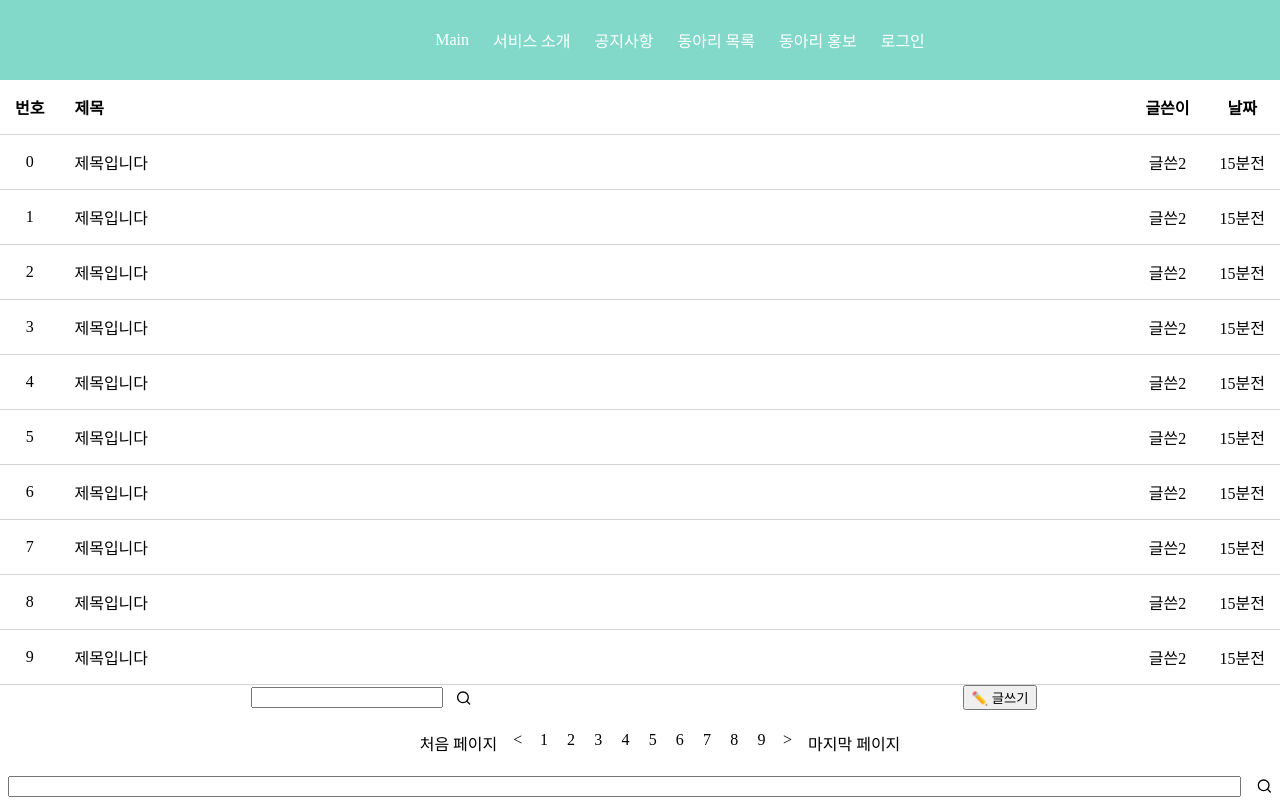
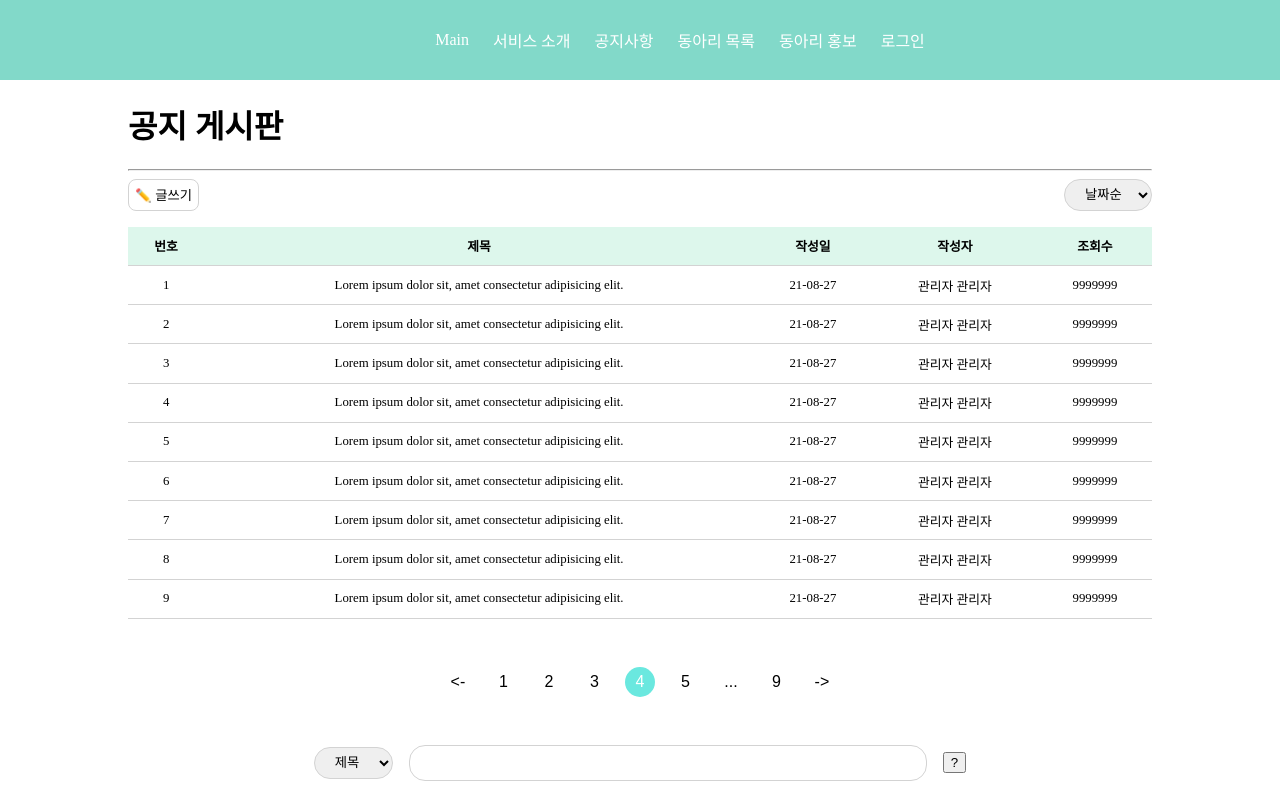
Before and after one commit to modern-agile-team/dongurami-front, a Next.js app: page /notice in a window 1280 px wide. Built offline with nearby package versions, Linux system fonts and the light colour scheme.

Commit message:
Add(junsang/board): 게시판 목록 페이지 추가 #101

```diff
--- a/src/components/Notice/Notice.js
+++ /dev/null
@@ -1,27 +0,0 @@
-import Link from 'next/link';
-import Header from "../Common/Header";
-import NoticeTable from "./NoticeTable";
-import NoticeSearch from "./NoticeSearch";
-import NoticePagination from "./NoticePagination";
-import styles from "../../styles/Board/Notice/Notice.module.scss";
-
-function Notice() {
-  return (
-    <div>
-      <Header />
-      <div className={styles.container}>
-        <NoticeTable />
-        <div>
-          <NoticeSearch />
-          <Link href="/write" passHref>
-            <button>✏️ 글쓰기</button>
-          </Link>
-        </div>
-        <NoticePagination />
-        <NoticeSearch />
-      </div>
-    </div>
-  );
-}
-
-export default Notice;
--- /dev/null
+++ b/src/components/Notice/Notice.jsx
@@ -0,0 +1,29 @@
+import Header from "../Common/Header";
+import styles from "../../styles/Board/Notice/Notice.module.scss";
+import NoticeTable from './NoticeTable';
+import NoticePagination from './NoticePagination';
+import NoticeSearch from '../Notice/NoticeSearch';
+
+function Notice() {
+  return (
+    <div className={styles.container}>
+      <Header />
+      <div className={styles.innerContainer}>
+        <h1>공지 게시판</h1>
+        <hr />
+        <div className={styles.orderBy}>
+          <button>✏️ 글쓰기</button>
+          <select>
+            <option>날짜순</option>
+            <option>조회수순</option>
+          </select>
+        </div>
+        <NoticeTable />
+        <NoticePagination />
+        <NoticeSearch />
+      </div>
+    </div>
+  );
+}
+
+export default Notice;
--- a/src/components/Notice/NoticePagination.js
+++ /dev/null
@@ -1,24 +0,0 @@
-import React from "react";
-import styles from "../../styles/Board/Notice/NoticePagination.module.scss";
-
-function NoticePagination() {
-  return (
-    <ul className={styles.paginationLists}>
-      <ol className={styles.start}>처음 페이지</ol>
-      <ol className={styles.startArrow}>&lt;</ol>
-      <ol className={styles.num}>1</ol>
-      <ol className={styles.num}>2</ol>
-      <ol className={styles.num}>3</ol>
-      <ol className={styles.num}>4</ol>
-      <ol className={styles.num}>5</ol>
-      <ol className={styles.num}>6</ol>
-      <ol className={styles.num}>7</ol>
-      <ol className={styles.num}>8</ol>
-      <ol className={styles.num}>9</ol>
-      <ol className={styles.endArrow}>&gt;</ol>
-      <ol className={styles.end}>마지막 페이지</ol>
-    </ul>
-  );
-}
-
-export default NoticePagination;
--- /dev/null
+++ b/src/components/Notice/NoticePagination.jsx
@@ -0,0 +1,19 @@
+import styles from "../../styles/Board/Notice/NoticePagination.module.scss";
+
+function NoticePagination() {
+  return (
+    <ul className={styles.pagination}>
+      <li><button>{'<-'}</button></li>
+      <li><button>1</button></li>
+      <li><button>2</button></li>
+      <li><button>3</button></li>
+      <li><button className={styles.selected}>4</button></li>
+      <li><button>5</button></li>
+      <li><button>...</button></li>
+      <li><button>9</button></li>
+      <li><button>{'->'}</button></li>
+    </ul>
+  );
+}
+
+export default NoticePagination;
--- a/src/components/Notice/NoticeSearch.js
+++ /dev/null
@@ -1,13 +0,0 @@
-import React from "react";
-import styles from "../../styles/Board/Notice/NoticeSearch.module.scss";
-import { FiSearch } from "react-icons/fi";
-
-function NoticeSearch() {
-  return (
-    <div className={styles.inputForm}>
-      <input type="text" className={styles.input} />
-      <FiSearch className={styles.FiSearch} />
-    </div>
-  );
-}
-export default NoticeSearch;
--- /dev/null
+++ b/src/components/Notice/NoticeSearch.jsx
@@ -0,0 +1,17 @@
+import styles from "../../styles/Board/Notice/NoticeSearch.module.scss";
+
+function NoticeSearch() {
+  return (
+    <div className={styles.container}>
+      <select>
+        <option>제목</option>
+        <option>내용</option>
+        <option>댓글</option>
+      </select>
+      <input />
+      <button>?</button>
+    </div>
+  );
+}
+
+export default NoticeSearch;
--- a/src/components/Notice/NoticeTable.js
+++ b/src/components/Notice/NoticeTable.jsx
@@ -8,18 +8,20 @@ function NoticeTable() {
         <tr>
           <th>번호</th>
           <th>제목</th>
-          <th>글쓴이</th>
-          <th>날짜</th>
+          <th>작성일</th>
+          <th>작성자</th>
+          <th>조회수</th>
         </tr>
       </thead>
       <tbody>
-        {Array.from({ length: 10 }, (_, i) => (
+        {Array.from({ length: 9 }, (_, i) => (
           <Link href="/post" key={i} passHref>
             <tr>
-              <td>{i}</td>
-              <td>제목입니다</td>
-              <td>글쓴2</td>
-              <td>15분전</td>
+              <td>{i + 1}</td>
+              <td>Lorem ipsum dolor sit, amet consectetur adipisicing elit.</td>
+              <td>21-08-27</td>
+              <td>관리자 관리자</td>
+              <td>9999999</td>
             </tr>
           </Link>
         ))}
--- a/src/styles/Board/Notice/Notice.module.scss
+++ b/src/styles/Board/Notice/Notice.module.scss
@@ -1,8 +1,28 @@
 .container {
   padding-top: 10vh;
-  div {
-    display: flex;
-    justify-content: space-around;
-    align-items: center;
+}
+
+.innerContainer {
+  width: 80%;
+  margin: 0 auto;
+}
+
+.orderBy {
+  width: 100%;
+  margin: 0;
+  display: flex;
+  margin-bottom: 1rem;
+  justify-content: space-between;
+  button {
+    background: inherit;
+    border: 1px solid lightgray;
+    border-radius: .5rem;
+    cursor: pointer;
+  }
+  select {
+    border-radius: 1rem;
+    height: 2rem;
+    padding-left: 1rem;
+    border: 1px solid lightgray;
   }
 }
--- a/src/styles/Board/Notice/NoticePagination.module.scss
+++ b/src/styles/Board/Notice/NoticePagination.module.scss
@@ -1,37 +1,27 @@
-.paginationLists {
+.pagination {
+  list-style-type: none;
   display: flex;
-  justify-content: center;
-}
-.num {
-  padding: 0.3rem 0.6rem;
-  margin: 0;
-  &:hover {
-    text-align: center;
-    border-radius: 20px;
-    background-color: skyblue;
-    cursor: pointer;
+  padding: 0;
+  width: 40%;
+  margin: 3rem auto;
+  justify-content: space-around;
+  li {
+    margin: 0 0.3rem;
+    button {
+      font-size: 1rem;
+      background: inherit;
+      border: none;
+      width: 30px;
+      height: 30px;
+      cursor: pointer;
+    }
+  }
+  li:nth-child(5) > button {
+    color: white;
+    background-color: #6AE8DF;
+    border-radius: 50%;
+  }
+  li:nth-child(7) > button {
+    cursor: default;
   }
 }
-.start,
-.end {
-  padding: 0.3rem 0.5rem;
-  margin: 0;
-
-  &:hover {
-    text-align: center;
-    border-radius: 20px;
-    background-color: skyblue;
-    cursor: pointer;
-  }
-}
-.startArrow,
-.endArrow {
-  padding: 0.3rem 0.5rem;
-  margin: 0;
-  &:hover {
-    text-align: center;
-    border-radius: 20px;
-    background-color: skyblue;
-    cursor: pointer;
-  }
-}
--- a/src/styles/Board/Notice/NoticeSearch.module.scss
+++ b/src/styles/Board/Notice/NoticeSearch.module.scss
@@ -1,16 +1,16 @@
-.inputForm {
-  display: flex;
-  justify-content: center;
-  align-items: center;
-}
-.input {
-  width: 100%;
-  margin-right: 0.5rem;
-  margin-left: 0.5rem;
-}
-.FiSearch {
-  width: 2rem;
-  &:hover {
-    cursor: pointer;
+.container {
+  text-align: center;
+  select {
+    border-radius: 1rem;
+    height: 2rem;
+    padding: 0 1rem;
+    border: 1px solid lightgray;
+  }
+  input {
+    border-radius: 1rem;
+    width: 50%;
+    height: 2rem;
+    margin: 0 1rem;
+    border: 1px solid lightgray;
   }
 }
--- a/src/styles/Board/Notice/NoticeTable.module.scss
+++ b/src/styles/Board/Notice/NoticeTable.module.scss
@@ -3,15 +3,19 @@
   border-collapse: collapse;
   th,
   td {
-    padding: 15px;
+    padding: 0.6rem;
+    font-size: 0.8rem;
     border-bottom: 1px solid #d3d3d3;
-    width: 1%;
-    white-space: nowrap;
     text-align: center;
+    word-break: break-all;
   }
+
   th:nth-child(2),
   td:nth-child(2) {
-    text-align: left;
     width: auto;
   }
+
+  thead {
+    background-color: #DDF7EC;
+  }
 }
```
